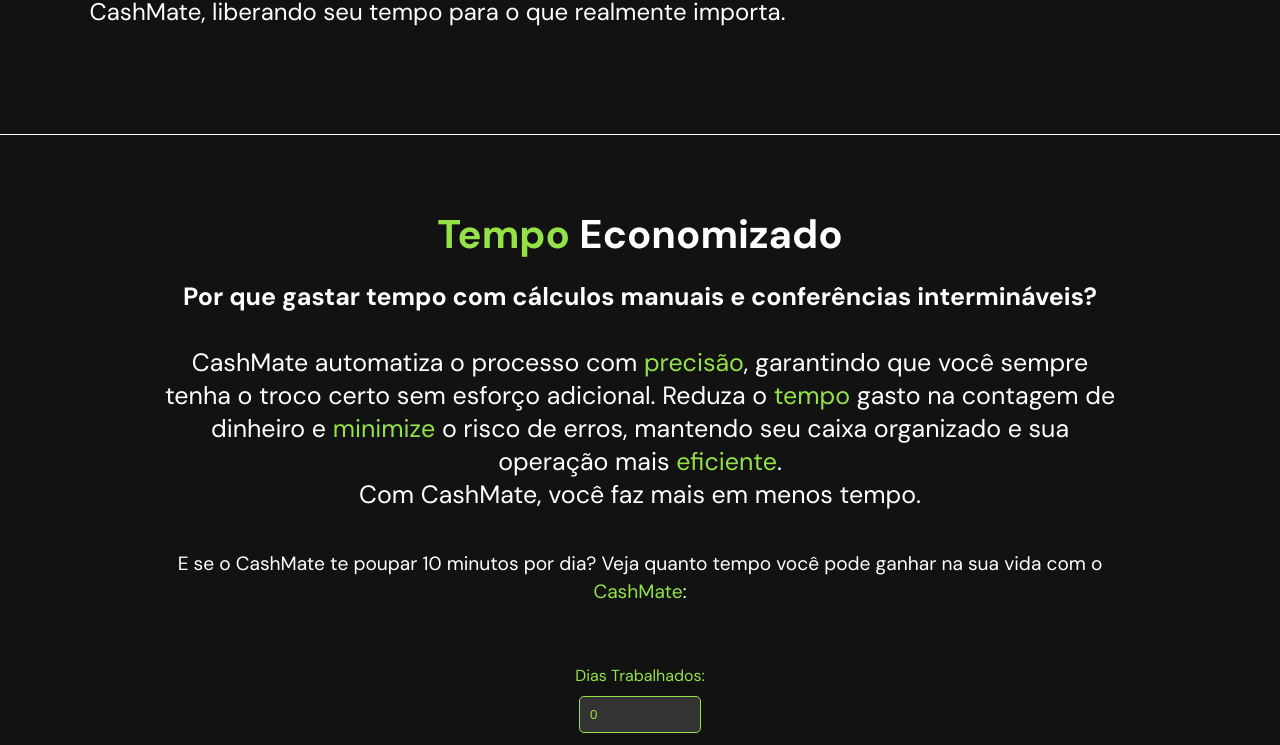
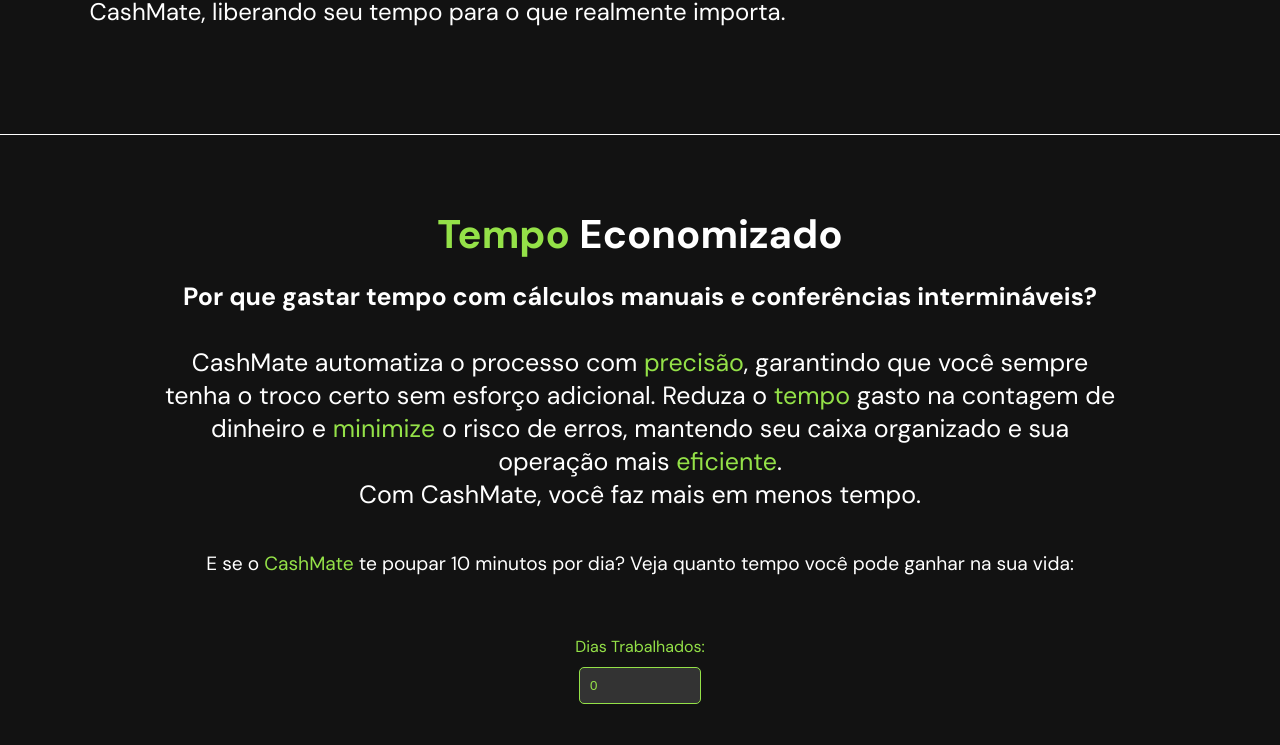
Before and after one commit to Caiorossi00/CashMate-Home, a React (Create React App) app: page / in a window 1280 px wide. Shown: the part 1636-2381 px from the top of the page. Built offline with nearby package versions, Linux system fonts and the light colour scheme.

Commit message:
add: correção de texto

```diff
--- a/src/components/TimeSavings/CashMateTimeSavings.jsx
+++ b/src/components/TimeSavings/CashMateTimeSavings.jsx
@@ -76,8 +76,8 @@ function CashMateTimeSavings() {
         tempo.
       </p>
       <p className="intro-message" data-aos="fade-left">
-        E se o CashMate te poupar 10 minutos por dia? Veja quanto tempo você
-        pode ganhar na sua vida com o <span>CashMate</span>:
+        E se o <span>CashMate</span> te poupar 10 minutos por dia? Veja quanto
+        tempo você pode ganhar na sua vida:
       </p>
       <label htmlFor="dias" data-aos="fade-left">
         Dias Trabalhados:
```
